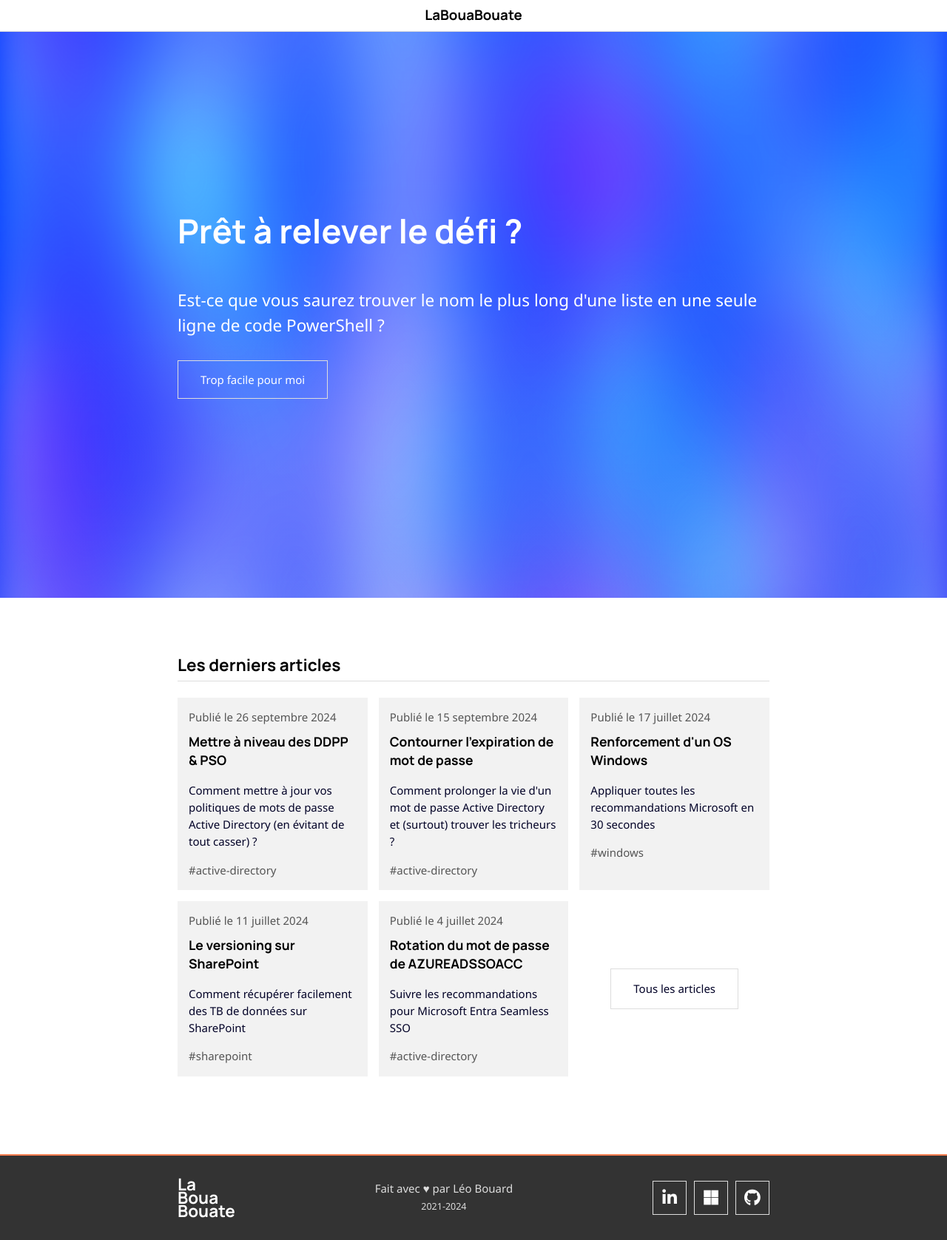
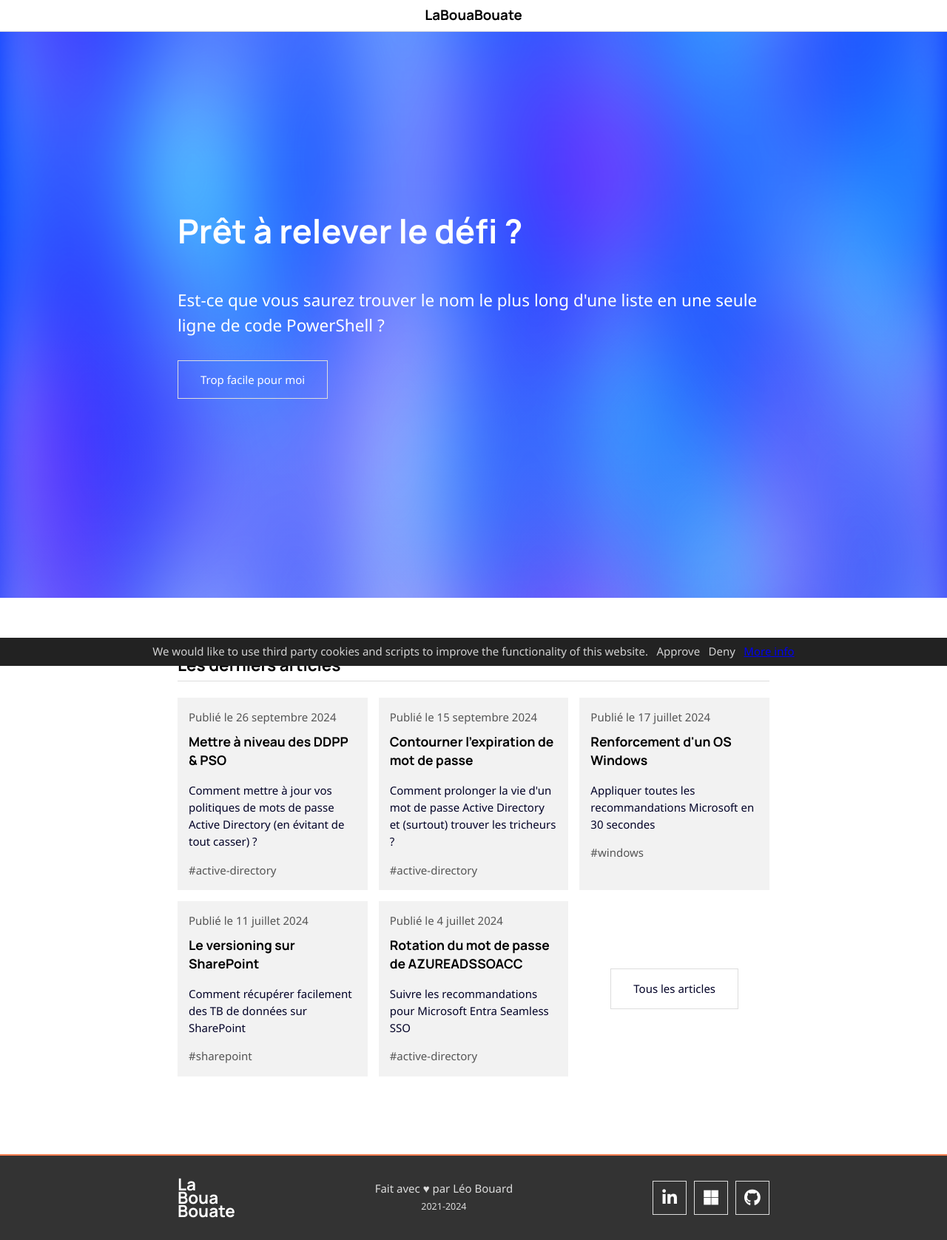
Before and after one commit to leobouard/leobouard.github.io, a Jekyll site: the page built from _pages/index.html, in a window 1280 px wide. Shown: the whole page at 74% size. Built offline with Jekyll 4.4.1, drawn with Linux system fonts in a browser that asks for light colours; nearby versions of some CDN libraries; some web fonts are replaced; some of the changed lines change nothing that is shown.

Commit message:
Nouvelle bannière cookies

```diff
--- a/_config.yml
+++ b/_config.yml
@@ -34,3 +34,6 @@ defaults:
     values:
       is_post: false
       layout: page
+
+# Google Analytics
+google_analytics: G-C2NF11X1GL
--- /dev/null
+++ b/_includes/cookie-consent.html
@@ -0,0 +1,57 @@
+<style>
+  #cookie-notice {padding: 0.5rem 1rem; display: none; text-align: center; position: fixed; bottom: 0; width: calc(100% - 2rem); background: #222; color: rgba(255,255,255,0.8);}
+  #cookie-notice a {display: inline-block; cursor: pointer; margin-left: 0.5rem;}
+  @media (max-width: 767px) {
+      #cookie-notice span {display: block; padding-top: 3px; margin-bottom: 1rem;}
+      #cookie-notice a {position: relative; bottom: 4px;}
+  }
+</style>
+<div id="cookie-notice"><span>We would like to use third party cookies and scripts to improve the functionality of this website.</span>
+  <a id="cookie-notice-accept" class="btn btn-primary btn-sm">Approve</a>
+  <a id="cookie-notice-deny" class="btn btn-primary btn-sm">Deny</a>
+  <a href="/privacy" class="btn btn-primary btn-sm">More info</a></div>
+<script>
+  function createCookie(name,value,days) {
+      var expires = "";
+      if (days) {
+          var date = new Date();
+          date.setTime(date.getTime() + (days*24*60*60*1000));
+          expires = "; expires=" + date.toUTCString();
+      }
+      document.cookie = name + "=" + value + expires + "; path=/";
+  }
+  function readCookie(name) {
+      var nameEQ = name + "=";
+      var ca = document.cookie.split(';');
+      for(var i=0;i < ca.length;i++) {
+          var c = ca[i];
+          while (c.charAt(0)==' ') c = c.substring(1,c.length);
+          if (c.indexOf(nameEQ) == 0) return c.substring(nameEQ.length,c.length);
+      }
+      return null;
+  }
+  function eraseCookie(name) {
+      createCookie(name,"",-1);
+  }
+
+  if(readCookie('cookie-notice-option')=='true') {
+      {% if jekyll.environment == "production" and site.google_analytics %}
+          {% include google-analytics.js %}
+      {% endif %}
+  } else if (readCookie('cookie-notice-option')!='false'){
+      document.getElementById('cookie-notice').style.display = 'block';
+  }
+
+  document.getElementById('cookie-notice-accept').addEventListener("click",function() {
+      createCookie('cookie-notice-option','true',31);
+      document.getElementById('cookie-notice').style.display = 'none';
+      location.reload();
+  });
+
+  document.getElementById('cookie-notice-deny').addEventListener("click",function() {
+      createCookie('cookie-notice-option','false',31);
+      document.getElementById('cookie-notice').style.display = 'none';
+      location.reload();
+  });
+
+</script>
--- a/_includes/cookies.html
+++ /dev/null
@@ -1,53 +0,0 @@
-<script>
-  // Fonction pour créer un cookie
-  function setCookie(name, value, days) {
-    var expires = "";
-    if (days) {
-      var date = new Date();
-      date.setTime(date.getTime() + (days * 24 * 60 * 60 * 1000));
-      expires = "; expires=" + date.toUTCString();
-    }
-    document.cookie = name + "=" + (value || "") + expires + "; path=/";
-  }
-
-  // Fonction pour lire un cookie
-  function getCookie(name) {
-    var nameEQ = name + "=";
-    var ca = document.cookie.split(';');
-    for (var i = 0; i < ca.length; i++) {
-      var c = ca[i];
-      while (c.charAt(0) == ' ') c = c.substring(1, c.length);
-      if (c.indexOf(nameEQ) == 0) return c.substring(nameEQ.length, c.length);
-    }
-    return null;
-  }
-
-  // Fonction pour cacher la div et créer le cookie
-  function closeCookies() {
-    document.getElementById('shadow').style.display = 'none';
-    setCookie('cookiesAccepted', 'true', 30); // Cookie valable 30 jours
-  }
-
-  // Vérifier si le cookie existe au chargement de la page
-  window.onload = function () {
-    if (getCookie('cookiesAccepted')) {
-      document.getElementById('shadow').style.display = 'none';
-    }
-  }
-
-  // Ajouter un événement au bouton pour accepter les cookies
-  document.getElementById('accept-cookies-btn').addEventListener('click', closeCookies);
-</script>
-
-
-<div class="shadow">
-  <div class="cookies">
-    <span>Ce site utilise des cookies</span>
-    <p>LaBouaBouate utilise des cookies pour comprendre comment vous interragissez avec le contenu que je propose via
-      Google Analytics.</p>
-    <button onclick="allConsentGranted()">Accepter</button>
-    <button onclick="closeCookies()">
-      <i class="fa-solid fa-xmark"></i>
-    </button>
-  </div>
-</div>
--- a/_includes/google-analytics.html
+++ /dev/null
@@ -1,26 +0,0 @@
-<script async src="https://www.googletagmanager.com/gtag/js?id=G-C2NF11X1GL"></script>
-<script>
-  window.dataLayer = window.dataLayer || [];
-  function gtag() { dataLayer.push(arguments); }
-  gtag('js', new Date());
-  gtag('config', 'G-C2NF11X1GL');
-</script>
-<script>
-  gtag('consent', 'default', {
-    'ad_storage': 'denied',
-    'ad_user_data': 'denied',
-    'ad_personalization': 'denied',
-    'analytics_storage': 'denied'
-  });
-</script>
-<script>
-  function allConsentGranted() {
-    gtag('consent', 'update', {
-      'ad_user_data': 'granted',
-      'ad_personalization': 'granted',
-      'ad_storage': 'granted',
-      'analytics_storage': 'granted'
-    });
-    closeCookies()
-  }
-</script>
--- /dev/null
+++ b/_includes/google-analytics.js
@@ -0,0 +1,20 @@
+/*This function will load script and call the callback once the script has loaded*/
+
+function loadScriptAsync(scriptSrc, callback) {
+    if (typeof callback !== 'function') {
+        throw new Error('Not a valid callback for async script load');
+    }
+    var script = document.createElement('script');
+    script.onload = callback;
+    script.src = scriptSrc;
+    document.head.appendChild(script);
+}
+
+/* This is the part where you call the above defined function and "calls back" your code which gets executed after the script has loaded */
+
+loadScriptAsync('https://www.googletagmanager.com/gtag/js?id=G-XXXXXXXXXX', function () {
+    window.dataLayer = window.dataLayer || [];
+    function gtag() { dataLayer.push(arguments); }
+    gtag('js', new Date());
+    gtag('config', 'G-XXXXXXXXXX', { 'anonymize_ip': true });
+})
--- a/_layouts/default.html
+++ b/_layouts/default.html
@@ -3,12 +3,12 @@
 {% include head.html %}
 
 <body>
-  <!-- {% include cookies.html %} -->
   {% include header.html %}
   <main>
     {{ content }}
   </main>
   {% include footer.html %}
+  {% include cookie-consent.html %}
 </body>
 
 </html>
```
